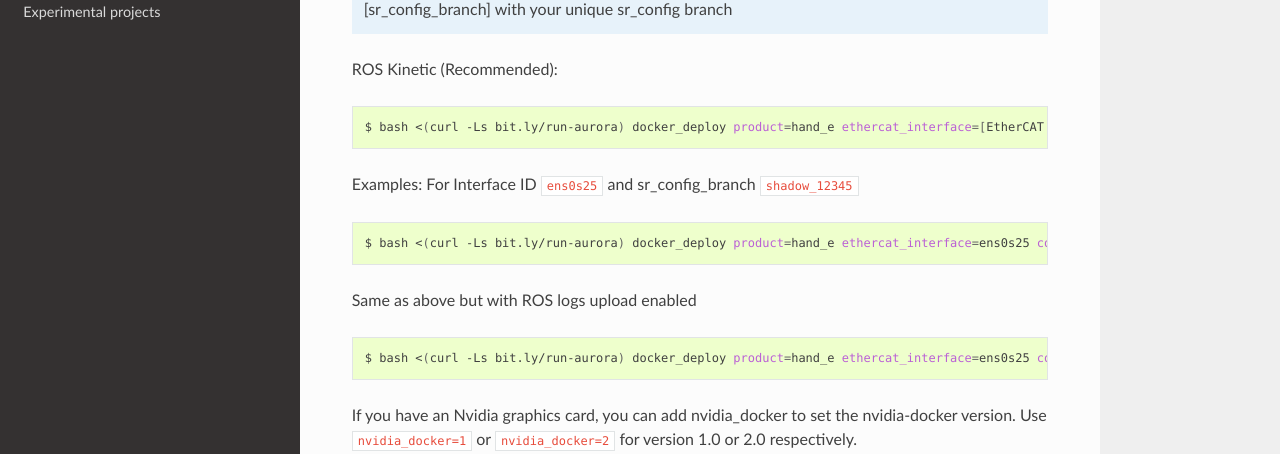
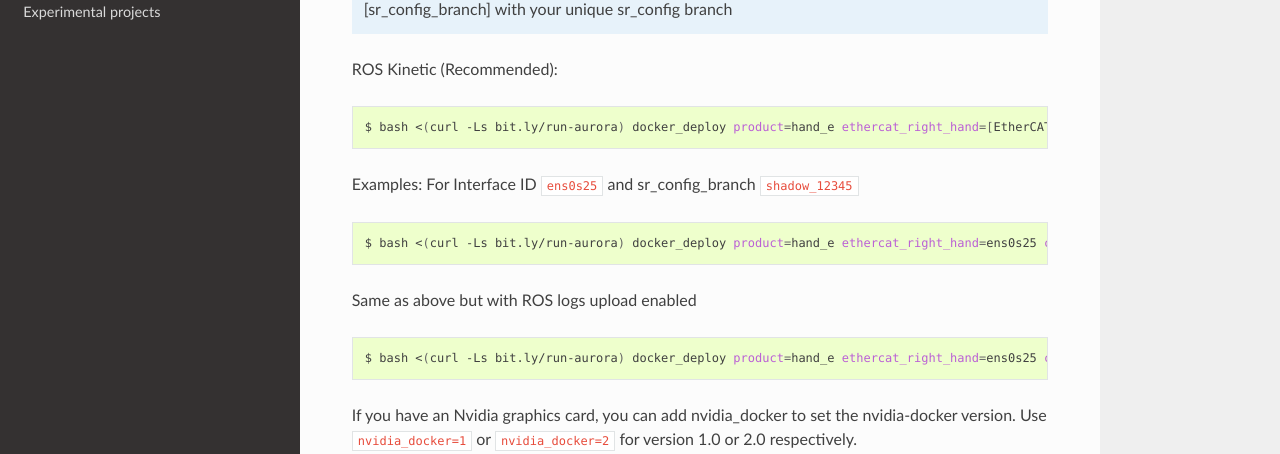
Before and after one commit to shadow-robot/sr_experimental_documentation, a Sphinx documentation site: the page built from docs/user_guide/1_4_Installing_the_software.md, in a window 1280 px wide and 900 px high, scrolled down 1214 px. Shown: the part 140-594 px from the top of the window. Built offline with Sphinx 7.4.7 and the Read the Docs theme 2.0.0, drawn with Linux system fonts in a browser that asks for light colours.

Commit message:
updating ethercat_interface variable to ethercat_right_hand (#16)

````diff
--- a/docs/user_guide/1_4_Installing_the_software.md
+++ b/docs/user_guide/1_4_Installing_the_software.md
@@ -43,7 +43,7 @@ ROS Kinetic (Recommended):
 ```eval_rst
 .. prompt:: bash $
 
-    bash <(curl -Ls bit.ly/run-aurora) docker_deploy product=hand_e ethercat_interface=[EtherCAT interface ID] config_branch=[sr_config_branch]
+    bash <(curl -Ls bit.ly/run-aurora) docker_deploy product=hand_e ethercat_right_hand=[EtherCAT interface ID] config_branch=[sr_config_branch]
 ```
 
 Examples:
@@ -52,7 +52,7 @@
 ```eval_rst
 .. prompt:: bash $
 
-    bash <(curl -Ls bit.ly/run-aurora) docker_deploy product=hand_e ethercat_interface=ens0s25 config_branch=shadow_12345
+    bash <(curl -Ls bit.ly/run-aurora) docker_deploy product=hand_e ethercat_right_hand=ens0s25 config_branch=shadow_12345
 ```
 
 Same as above but with ROS logs upload enabled
@@ -60,7 +60,7 @@ Same as above but with ROS logs upload enabled
 ```eval_rst
 .. prompt:: bash $
 
-    bash <(curl -Ls bit.ly/run-aurora) docker_deploy product=hand_e ethercat_interface=ens0s25 config_branch=shadow_12345 use_aws=true
+    bash <(curl -Ls bit.ly/run-aurora) docker_deploy product=hand_e ethercat_right_hand=ens0s25 config_branch=shadow_12345 use_aws=true
 ```
 
 If you have an Nvidia graphics card, you can add nvidia_docker to set the nvidia-docker version. Use ``nvidia_docker=1`` or ``nvidia_docker=2`` for version 1.0 or 2.0 respectively.
````
Also changed, not shown: docs/user_guide/1_old_arm_and_hand.md (+3 -3 lines).
